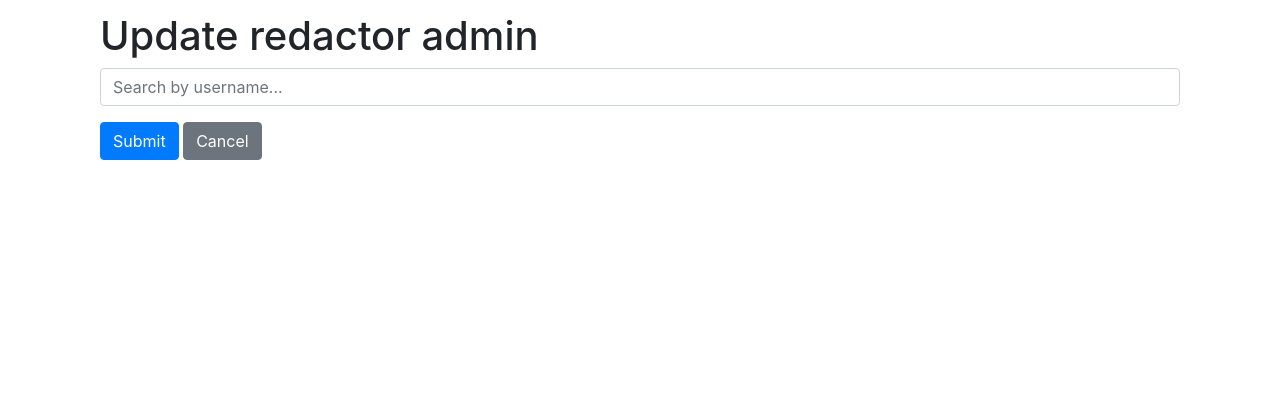
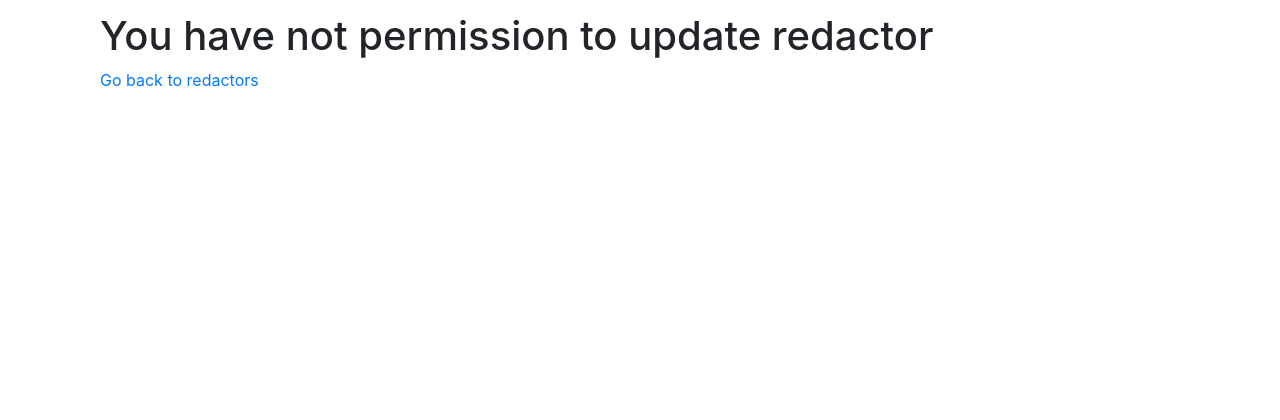
Before and after one commit to Wonsky1/newspaper_agency, a Django app: template templates/newspaper/redactor_form.html in a window 1280 px wide. Shown: the part 162-582 px from the top of the page. Run offline with Django 4.2, Linux system fonts and the light colour scheme; the template is opened without the code that fills it: values that come from a table or form of the project are taken from there, others are empty; data comes from the database, SQL or seed files in the repository; some libraries are stand-ins or nearby versions.

Commit message:
Implemented feature not being able to update redactors and topics when not admin

```diff
--- a/templates/newspaper/redactor_form.html
+++ b/templates/newspaper/redactor_form.html
@@ -3,6 +3,7 @@
 {% load crispy_forms_filters %}
 
 {% block content %}
+  {% if user.is_staff or not object %}
   <h1>{{ object|yesno:"Update,Create" }} redactor {{ redactor.username }}</h1>
   <form action="" method="post" novalidate>
     {% csrf_token %}
@@ -11,4 +12,8 @@
     <input type="submit" value="Submit" class="btn btn-primary">
     <a href="{% url 'newspaper:redactor-list' %}" class="btn btn-secondary">Cancel</a>
   </form>
+  {% else %}
+    <h1>You have not permission to update redactor</h1>
+    <a href="{% url 'newspaper:redactor-list' %}">Go back to redactors</a>
+  {% endif %}
 {% endblock %}
--- a/templates/newspaper/topic_form.html
+++ b/templates/newspaper/topic_form.html
@@ -3,6 +3,7 @@
 {% load crispy_forms_filters %}
 
 {% block content %}
+  {% if user.is_staff or not object %}
     <h1>{{ object|yesno:"Update,Create" }} topic</h1>
     <form action="" method="post" novalidate>
       {% csrf_token %}
@@ -11,4 +12,8 @@
       <input type="submit" value="Submit" class="btn btn-primary">
       <a href="{% url 'newspaper:topic-list' %}" class="btn btn-secondary">Cancel</a>
     </form>
+  {% else %}
+    <h1>You have not permission to update topic</h1>
+    <a href="{% url 'newspaper:topic-list' %}">Go back to topics</a>
+  {% endif %}
 {% endblock %}
```
Lines whose indentation alone changed are shown as unchanged.
